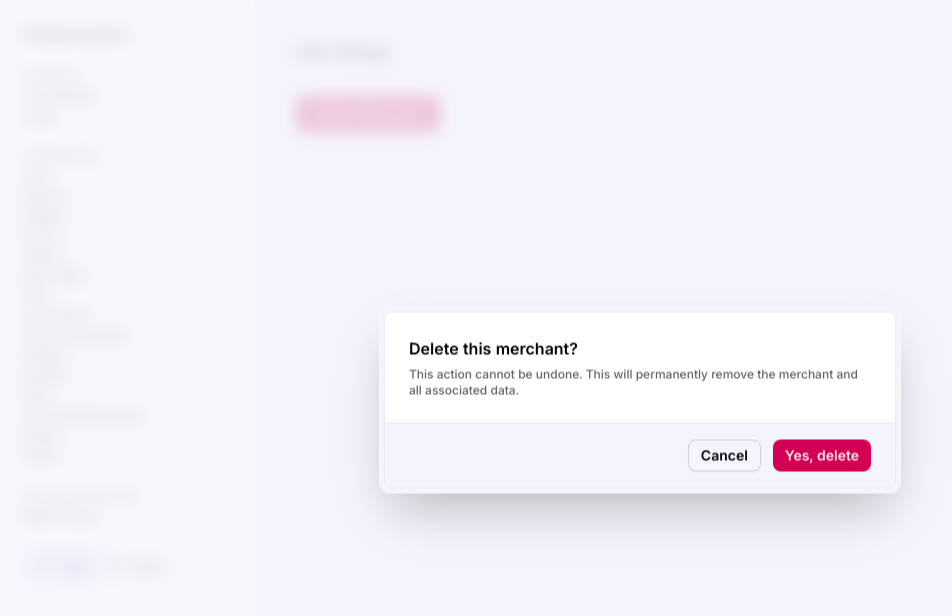
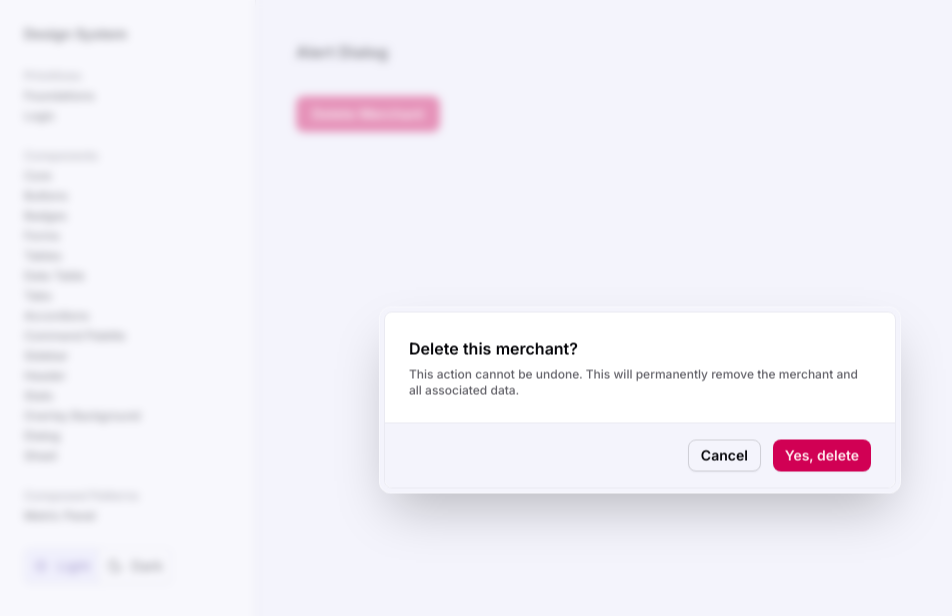
Before and after one commit to chebert-pd/v0-Wyllo, a Next.js app in the folder my-app/: page /gallery/overlays/dialog in a window 1280 px wide. Both pictures are taken after a click on the button "Delete Merchant". Shown: the top 616 px of the page, without its empty margins (0-952 px from the left). Built offline with nearby package versions, Linux system fonts and the light colour scheme.

Commit message:
Use overlay tokens in AlertDialogOverlay scrim
Replace bg-background/80 backdrop-blur-sm with bg-overlay backdrop-blur-overlay

Co-Authored-By: Claude Sonnet 4.6 <noreply@anthropic.com>

```diff
--- a/my-app/components/ui/alert-dialog.tsx
+++ b/my-app/components/ui/alert-dialog.tsx
@@ -37,7 +37,7 @@ function AlertDialogOverlay({
     <AlertDialogPrimitive.Overlay
       data-slot="alert-dialog-overlay"
       className={cn(
-        "fixed inset-0 z-50 bg-background/80 backdrop-blur-sm data-[state=open]:animate-in data-[state=closed]:animate-out data-[state=closed]:fade-out-0 data-[state=open]:fade-in-0",
+        "fixed inset-0 z-50 bg-overlay backdrop-blur-overlay data-[state=open]:animate-in data-[state=closed]:animate-out data-[state=closed]:fade-out-0 data-[state=open]:fade-in-0",
         className
       )}
       {...props}
```
